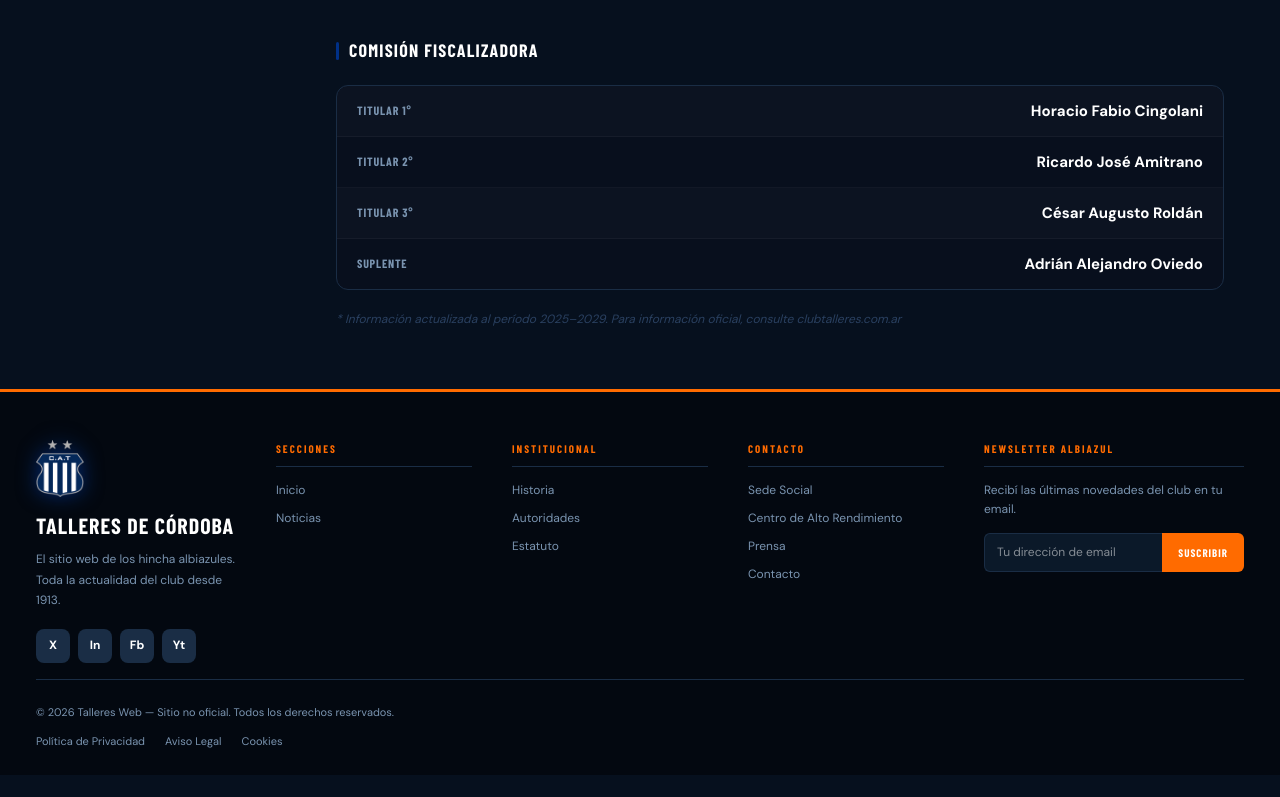
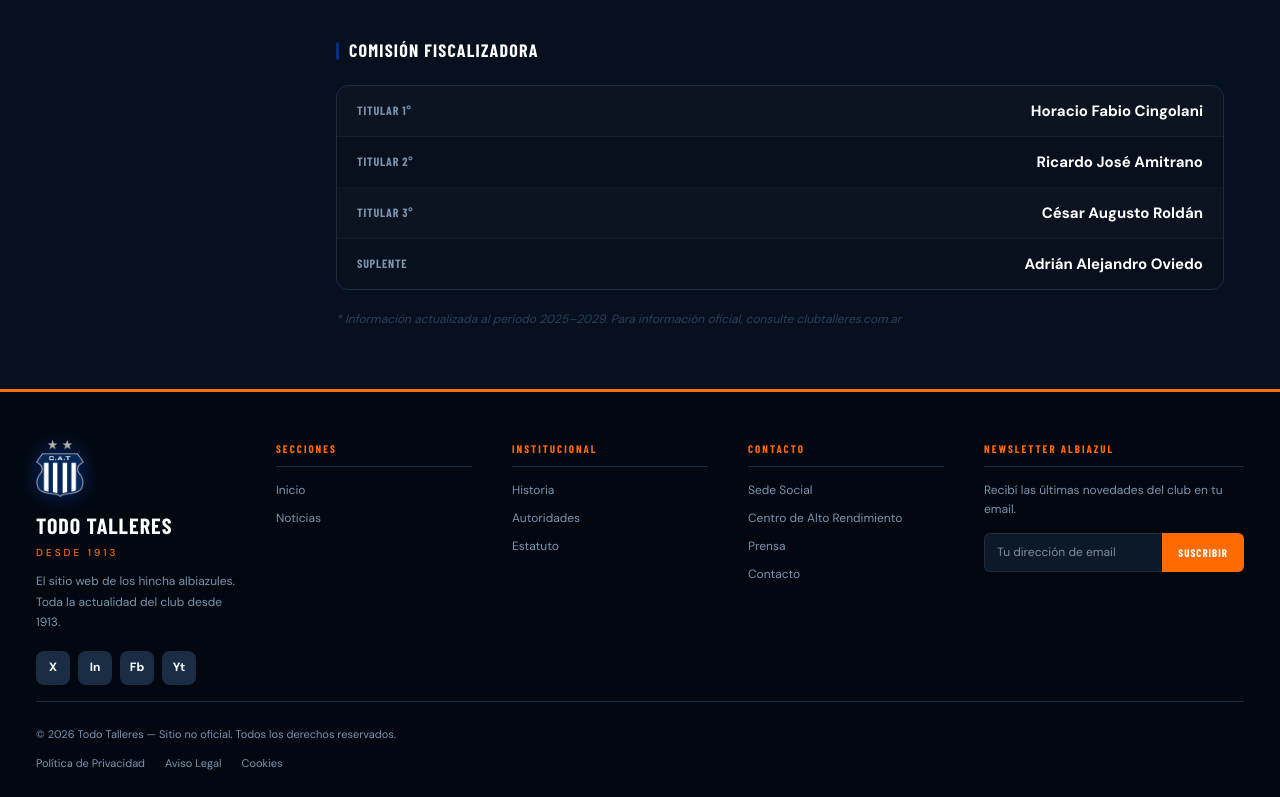
Before and after one commit to cris-imc/todo-talleres, a Next.js app: page /institucional/autoridades in a window 1280 px wide. Shown: the part 1281-2078 px from the top of the page. Before the commit the page ends 2056 px from the top, so only its background shows below. Built offline with nearby package versions, Linux system fonts and the light colour scheme; a web font is replaced by a local one.

Commit message:
detalles

```diff
--- a/src/app/(frontend)/layout.tsx
+++ b/src/app/(frontend)/layout.tsx
@@ -20,8 +20,8 @@
 })
 
 export const metadata = {
-  title: 'Talleres de Córdoba — Web Oficial',
-  description: 'Sitio web oficial del Club Atlético Talleres de Córdoba. Desde 1913.',
+  title: 'Talleres de Córdoba — Web NO Oficial',
+  description: 'Sitio web NO oficial del Club Atlético Talleres de Córdoba. Desde 1913.',
 }
 
 export default async function RootLayout(props: { children: React.ReactNode }) {
--- a/src/app/(frontend)/page.tsx
+++ b/src/app/(frontend)/page.tsx
@@ -42,7 +42,9 @@
           <Hero featured={featured} />
 
           {/* Banner AdSense */}
-          <AdSlot name="Home - Top Banner" type="banner" />
+          <div style={{ padding: '0 28px' }} className="ad-slot-top">
+            <AdSlot name="Home - Top Banner" type="banner" />
+          </div>
 
           {/* Cabecera "Últimas Noticias" */}
           <div id="ultimas-noticias" className="ultimas-header flex items-center justify-between gap-2 flex-wrap" style={{
--- a/src/app/(frontend)/styles.css
+++ b/src/app/(frontend)/styles.css
@@ -224,6 +224,12 @@
     padding: 16px 14px 24px !important;
   }
 
+  /* Primer banner AdSense: mismo padding que las cards en mobile */
+  .ad-slot-top {
+    padding-left: 14px !important;
+    padding-right: 14px !important;
+  }
+
   /* Header "Últimas Noticias": mismo padding lateral que las cards */
   .ultimas-header {
     padding-left: 14px !important;
--- a/src/collections/Noticias.ts
+++ b/src/collections/Noticias.ts
@@ -52,7 +52,7 @@
                     const toList = suscriptores.docs.map(s => ({ email: s.email as string }))
 
                     const emailBody = {
-                        sender: { name: 'Talleres Web', email: senderEmail },
+                        sender: { name: 'Todo Talleres', email: senderEmail },
                         to: toList,
                         subject: `📰 Nueva nota: ${doc.titulo}`,
                         htmlContent: `
@@ -71,7 +71,7 @@
                                     </a>
                                 </div>
                                 <p style="color: #1A2D45; font-size: 11px; text-align: center; margin-top: 24px;">
-                                    Estás recibiendo este correo porque te suscribiste en Talleres Web.
+                                    Estás recibiendo este correo porque te suscribiste en Todo Talleres.
                                 </p>
                             </div>
                         `,
@@ -193,7 +193,7 @@
             name: 'autor',
             type: 'text',
             label: 'Autor',
-            defaultValue: 'Redacción TalleresWeb',
+            defaultValue: 'Redacción Todo Talleres',
         },
         {
             name: 'tiempoLectura',
--- a/src/components/Footer.tsx
+++ b/src/components/Footer.tsx
@@ -53,9 +53,12 @@
                         <div style={{ width: 48, height: 54, filter: 'drop-shadow(0 0 10px rgba(0,48,135,0.8))' }}>
                             <Image src="/images/escudo.png" alt="Club Atlético Talleres" width={48} height={54} />
                         </div>
-                        <h3 style={{ fontFamily: 'var(--font-display)', fontSize: 22, fontWeight: 900, textTransform: 'uppercase', letterSpacing: 1, marginTop: 14, marginBottom: 6, color: 'white' }}>
-                            Talleres de Córdoba
+                        <h3 style={{ fontFamily: 'var(--font-display)', fontSize: 22, fontWeight: 900, textTransform: 'uppercase', letterSpacing: 1, marginTop: 14, marginBottom: 2, color: 'white' }}>
+                            Todo Talleres
                         </h3>
+                        <span style={{ fontSize: 10, color: '#FF6B00', letterSpacing: 3, textTransform: 'uppercase', fontWeight: 500, display: 'block', marginBottom: 10 }}>
+                            Desde 1913
+                        </span>
                         <p style={{ fontSize: 12, color: '#7A94B0', lineHeight: 1.7, marginBottom: 18 }}>
                             El sitio web de los hincha albiazules. Toda la actualidad del club desde 1913.
                         </p>
@@ -165,7 +168,7 @@
                 }}
                     className="sm:flex-row sm:items-center"
                 >
-                    <p>© {new Date().getFullYear()} Talleres Web — Sitio no oficial. Todos los derechos reservados.</p>
+                    <p>© {new Date().getFullYear()} Todo Talleres — Sitio no oficial. Todos los derechos reservados.</p>
                     <div style={{ display: 'flex', gap: 20 }}>
                         {['Política de Privacidad', 'Aviso Legal', 'Cookies'].map(l => (
                             <Link key={l} href="#" style={{ color: '#7A94B0', transition: 'color .2s' }}
--- a/src/components/Header.tsx
+++ b/src/components/Header.tsx
@@ -113,7 +113,7 @@
                         </div>
                         <div>
                             <span style={{ fontFamily: 'var(--font-display)', fontSize: 22, fontWeight: 900, letterSpacing: 1, textTransform: 'uppercase', lineHeight: 1, color: '#fff', display: 'block' }}>
-                                Talleres
+                                Todo Talleres
                             </span>
                             <span style={{ fontSize: 10, color: '#FF6B00', letterSpacing: 3, textTransform: 'uppercase', fontWeight: 500, display: 'block', marginTop: 2 }}>
                                 Desde 1913
--- a/src/components/Hero.tsx
+++ b/src/components/Hero.tsx
@@ -49,7 +49,7 @@
     title: 'Bienvenidos al sitio oficial de Talleres',
     category: 'Institucional', size: 'hero',
     gradient: '', emoji: '⭐',
-    author: 'Redacción TalleresWeb',
+    author: 'Redacción Todo Talleres',
     timeAgo: 'Hoy', readTime: 1,
 }
 
--- a/src/data/mockNews.ts
+++ b/src/data/mockNews.ts
@@ -24,7 +24,7 @@
         size: 'hero',
         gradient: 'linear-gradient(135deg, #000820 0%, #001a50 40%, #003087 70%, #001030 100%)',
         emoji: '⚽',
-        author: 'Redacción TalleresWeb',
+        author: 'Redacción Todo Talleres',
         timeAgo: 'Hace 2 horas',
         readTime: 4,
     },
@@ -36,7 +36,7 @@
         size: 'medium',
         gradient: 'linear-gradient(135deg, #001844 0%, #003087 50%, #0044BB 100%)',
         emoji: '📋',
-        author: 'Redacción TalleresWeb',
+        author: 'Redacción Todo Talleres',
         timeAgo: 'Hace 5 horas',
         readTime: 3,
     },
@@ -48,7 +48,7 @@
         size: 'medium',
         gradient: 'linear-gradient(135deg, #1a1000 0%, #332200 50%, #FF6B00 100%)',
         emoji: '🏟️',
-        author: 'Redacción TalleresWeb',
+        author: 'Redacción Todo Talleres',
         timeAgo: 'Hace 6 horas',
         readTime: 2,
     },
@@ -60,7 +60,7 @@
         size: 'small',
         gradient: 'linear-gradient(135deg, #001030, #003087)',
         emoji: '🔄',
-        author: 'Redacción TalleresWeb',
+        author: 'Redacción Todo Talleres',
         timeAgo: 'Hace 8 horas',
         readTime: 3,
     },
@@ -72,7 +72,7 @@
         size: 'small',
         gradient: 'linear-gradient(135deg, #0a0a20, #1a1a60)',
         emoji: '🌍',
-        author: 'Redacción TalleresWeb',
+        author: 'Redacción Todo Talleres',
         timeAgo: 'Hace 10 horas',
         readTime: 4,
     },
@@ -84,7 +84,7 @@
         size: 'small',
         gradient: 'linear-gradient(135deg, #0a1a0a, #004400)',
         emoji: '📊',
-        author: 'Redacción TalleresWeb',
+        author: 'Redacción Todo Talleres',
         timeAgo: 'Hace 12 horas',
         readTime: 5,
     },
@@ -96,7 +96,7 @@
         size: 'small',
         gradient: 'linear-gradient(135deg, #0a0a00, #2a2a00)',
         emoji: '🏗️',
-        author: 'Redacción TalleresWeb',
+        author: 'Redacción Todo Talleres',
         timeAgo: 'Hace 1 día',
         readTime: 3,
     },
@@ -108,7 +108,7 @@
         size: 'small',
         gradient: 'linear-gradient(135deg, #1a0010, #440033)',
         emoji: '🎟️',
-        author: 'Redacción TalleresWeb',
+        author: 'Redacción Todo Talleres',
         timeAgo: 'Hace 1 día',
         readTime: 2,
     },
--- a/src/lib/getNews.ts
+++ b/src/lib/getNews.ts
@@ -60,7 +60,7 @@
         size: n.tamaño ?? 'small',
         gradient: gradients[index % gradients.length],
         emoji: emojis[n.categoria] ?? '📰',
-        author: n.autor ?? 'Redacción TalleresWeb',
+        author: n.autor ?? 'Redacción Todo Talleres',
         timeAgo: elapsed(),
         readTime: n.tiempoLectura ?? 4,
         imageUrl: toAbsoluteUrl(n.imagen?.url),
```
